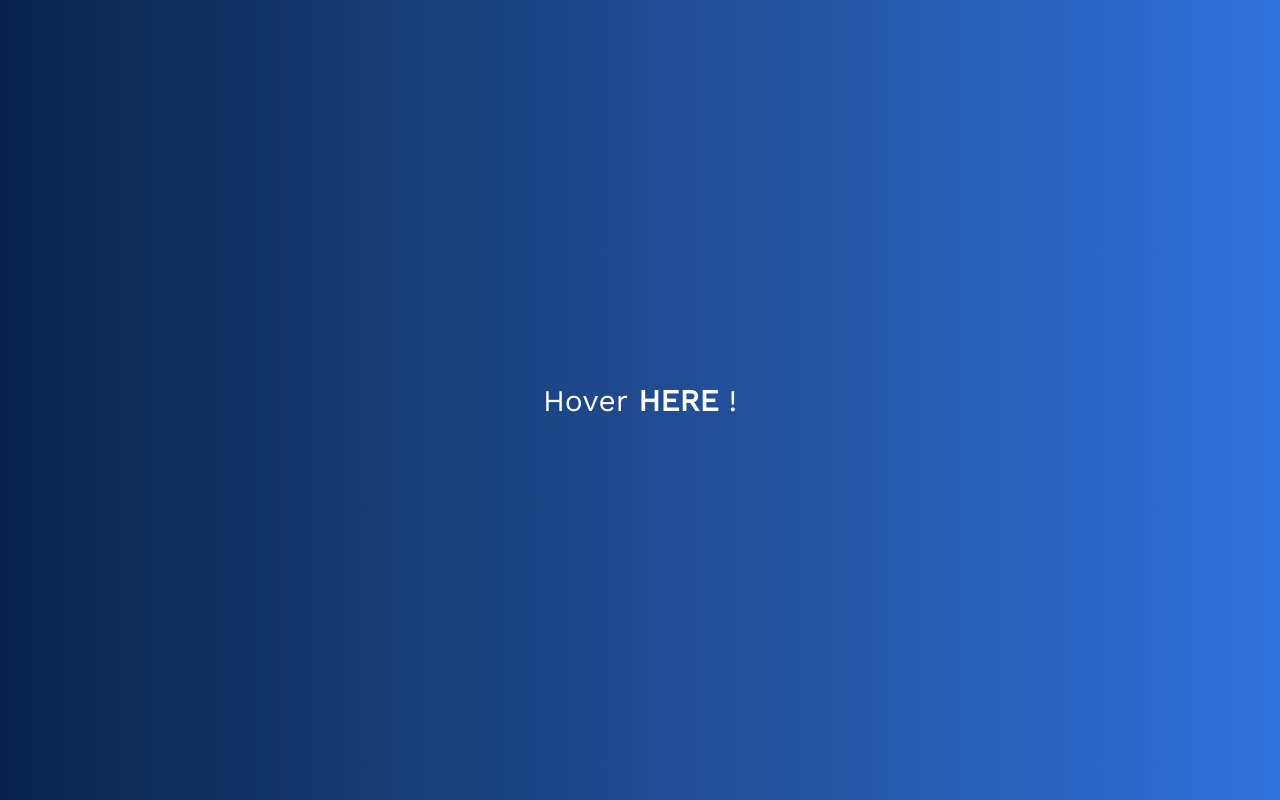
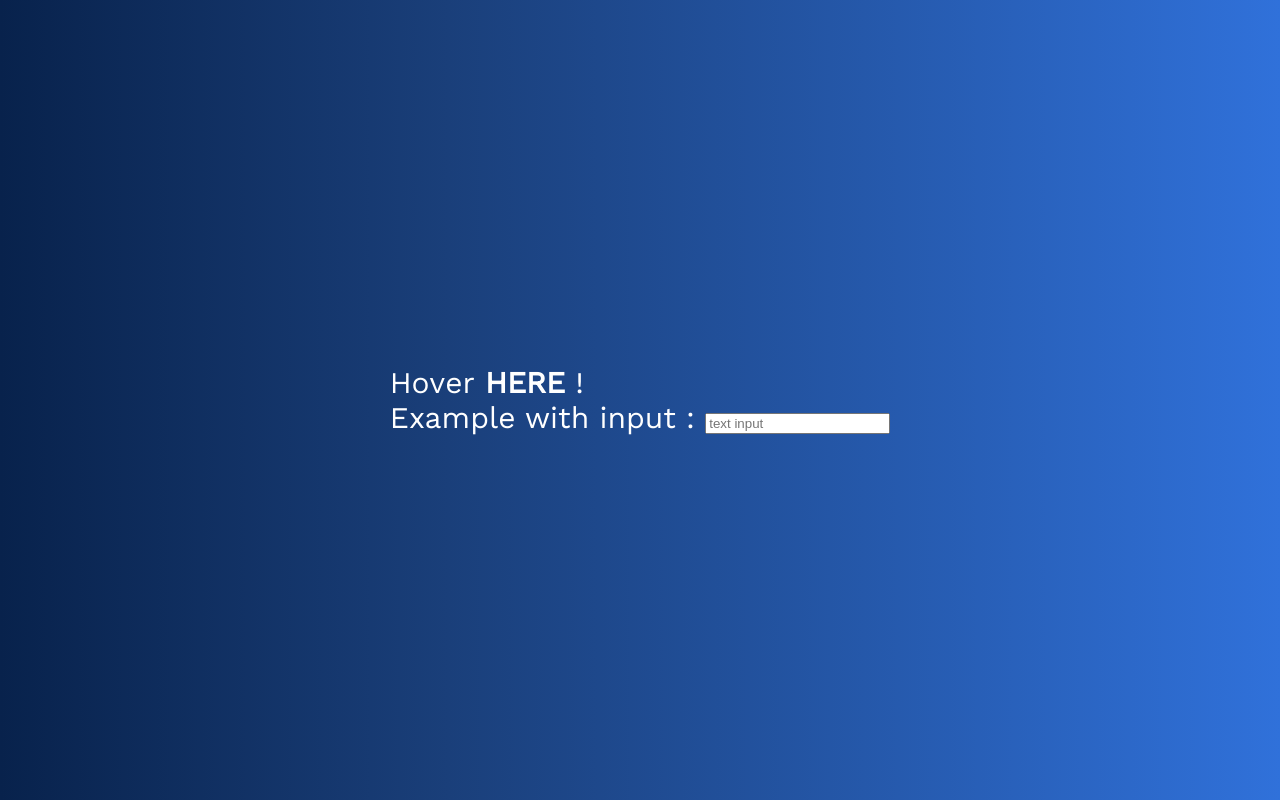
Before and after one commit to kandeol/Component-tooltip-react, a React (Create React App) app: page / in a window 1280 px wide. Built offline with nearby package versions, Linux system fonts and the light colour scheme.

Commit message:
add custom alternative hover or focus

```diff
--- a/src/App.js
+++ b/src/App.js
@@ -4,16 +4,32 @@ import Tooltip from "./components/Tooltip/Tooltip";
 function App() {
     return (
         <div className="App">
+            <div className="App-content">
+                <span>
                     Hover&nbsp;
                     <strong>
                         <Tooltip
                             tooltipPosition="top"
+                            type="hover"
                             content="Lorem ipsum dolor sit amet, consectetur adipiscing elit."
                         >
                             HERE
                         </Tooltip>
                     </strong>
                     &nbsp;!
+                </span>
+
+                <form>
+                    <span>Example with input :&nbsp;</span>
+                    <Tooltip
+                        tooltipPosition="top"
+                        type="focus"
+                        content="Lorem ipsum dolor sit amet"
+                    >
+                        <input type="text" placeholder="text input" />
+                    </Tooltip>
+                </form>
+            </div>
         </div>
     );
 }
--- a/src/App.scss
+++ b/src/App.scss
@@ -13,4 +13,8 @@
         rgba(26, 63, 122, 1) 35%,
         rgba(48, 113, 218, 1) 100%
     );
+
+    .App-content {
+        display: block;
+    }
 }
--- a/src/components/Tooltip/Tooltip.js
+++ b/src/components/Tooltip/Tooltip.js
@@ -9,9 +9,17 @@ export const POSITION = {
     BOTTOM: "bottom",
 };
 
+export const TYPE = {
+    HOVER: "hover",
+    FOCUS: "focus",
+};
+
 const Tooltip = (props) => {
-    const { tooltipPosition, children, content } = props;
-    const classes = classNames("tooltip-content", {
+    const { tooltipPosition, type, children, content } = props;
+    const classes = classNames("", {
+        "tooltip-content-hover": type === TYPE.HOVER,
+        "tooltip-content-focus": type === TYPE.FOCUS,
+
         "position-right": tooltipPosition === POSITION.RIGHT,
         "position-left": tooltipPosition === POSITION.LEFT,
         "position-top": tooltipPosition === POSITION.TOP,
@@ -20,7 +28,7 @@ const Tooltip = (props) => {
 
     return (
         <div className="tooltip">
-            <div>{children}</div>
+            {children}
             <div className={classes}>{content}</div>
         </div>
     );
--- a/src/sass/tooltip.scss
+++ b/src/sass/tooltip.scss
@@ -1,9 +1,11 @@
 .tooltip {
     display: inline-block;
     position: relative;
-    &:hover .tooltip-content {
+    &:hover .tooltip-content-hover,
+    &:focus-within .tooltip-content-focus {
         visibility: visible;
         opacity: 1;
+
         &.position-bottom {
             transform: translate3d(0, 0px, 0);
         }
@@ -17,7 +19,9 @@
             transform: translate3d(0, 0px, 0);
         }
     }
-    .tooltip-content {
+
+    .tooltip-content-hover,
+    .tooltip-content-focus {
         display: flex;
         position: absolute;
         justify-content: center;
```
Lines whose indentation alone changed are shown as unchanged.
